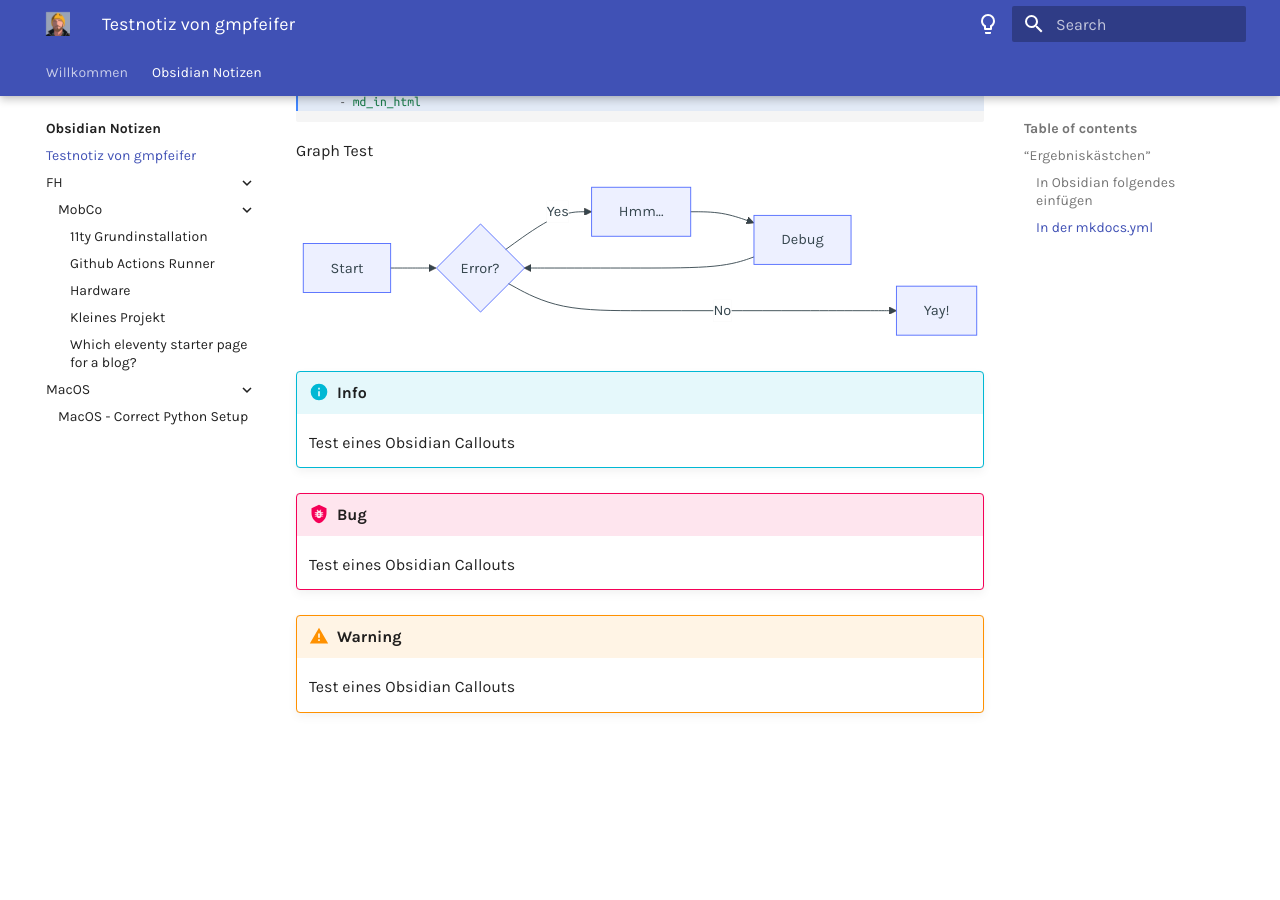
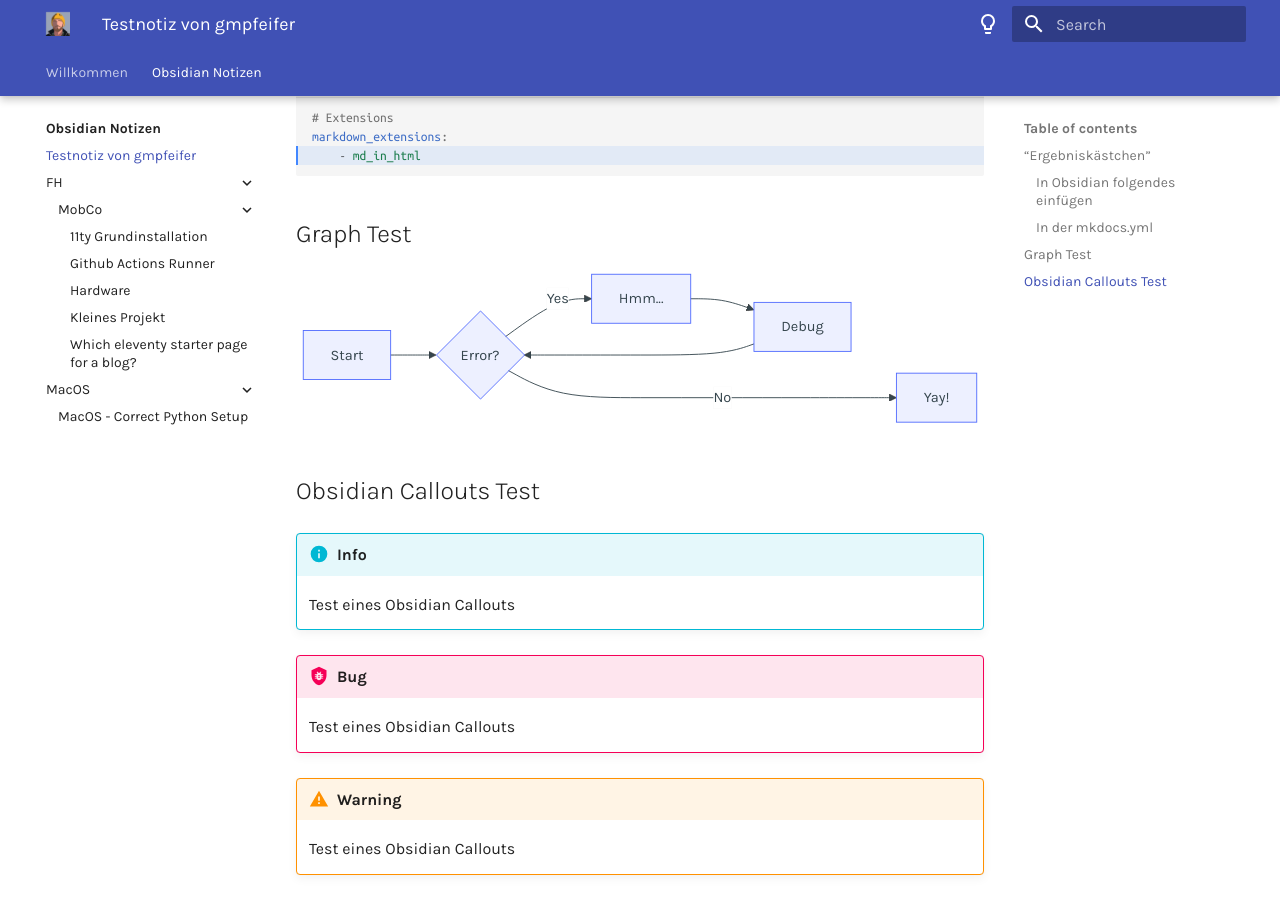
Before and after one commit to gmpfeifer/gmpfeifer-mkdocs-publisher, an MkDocs documentation site: the page built from docs/Obsidian Notizen/Testnotiz von gmpfeifer.md, in a window 1280 px wide and 900 px high, scrolled down 912 px. Built offline with MkDocs 1.6.1 and Material for MkDocs 9.7.7, drawn with Linux system fonts in a browser that asks for light colours; before the commit the page ends 1650 px from its top, so only the background shows below that.

Commit message:
**Updated** :  Added : Testnotiz von gmpfeifer in [Obsidian Notizen]

`````diff
--- a/docs/Obsidian Notizen/Testnotiz von gmpfeifer.md
+++ b/docs/Obsidian Notizen/Testnotiz von gmpfeifer.md
@@ -10,7 +10,7 @@
 **Ist da wer?**
 
 
-### "Ergebniskästchen"
+## "Ergebniskästchen"
 Das folgende "Ergebniskästchen" wurde mit einer Anpassung verwirklicht:
 
 ``` markdown title="Keyboard keys"
@@ -24,7 +24,7 @@
 
 </div>
 
-#### In Obsidian folgendes einfügen
+### In Obsidian folgendes einfügen
 ````markdown title="Keyboard keys"
 	``` markdown title="Keyboard keys"
 	++ctrl+alt+del++
@@ -35,7 +35,7 @@
 	</div>
 ````
 
-#### In der mkdocs.yml
+### In der mkdocs.yml
 folgendes bei den Extensions hinzufügen
 ```yaml title="mkdocs.yml" hl_lines="3"
 # Extensions
@@ -45,7 +45,7 @@
 
 
 
-Graph Test
+## Graph Test
 ``` mermaid
 graph LR
   A[Start] --> B{Error?};
@@ -55,6 +55,8 @@
   B ---->|No| E[Yay!];
 ```
 
+
+## Obsidian Callouts Test
 !!! INFO
 	Test eines Obsidian Callouts
 
`````
